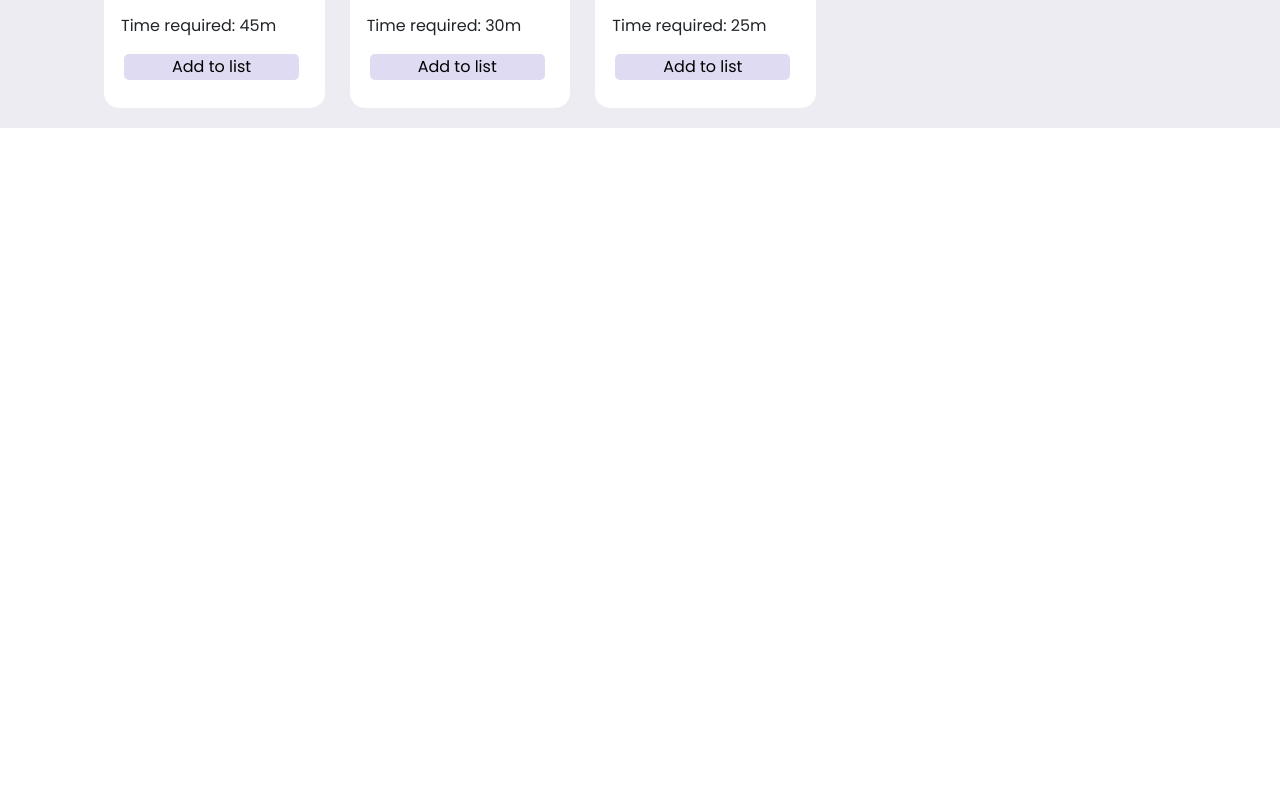
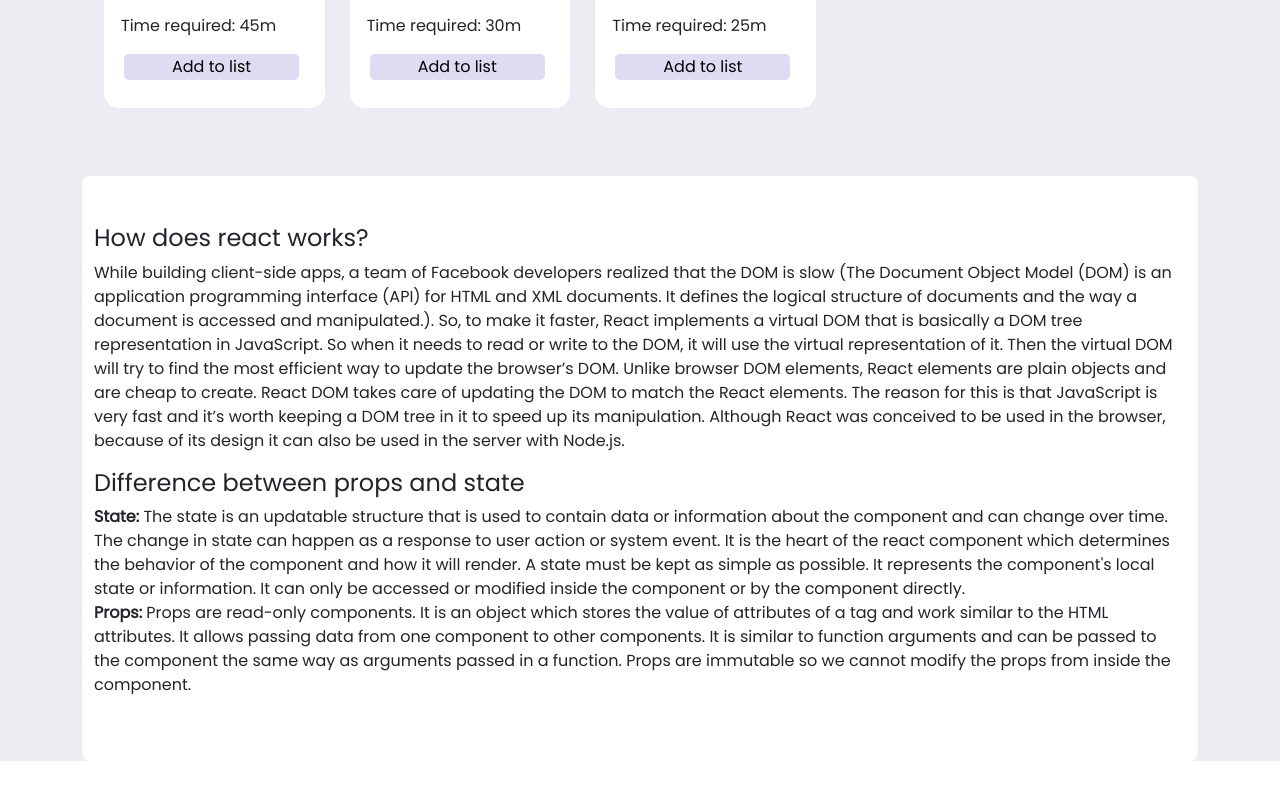
Before and after one commit to Shafayet-Hossain23/strength-center, a React (Create React App) app: page / in a window 1280 px wide. Shown: the part 846-1646 px from the top of the page. Before the commit the page ends 974 px from the top, so only its background shows below. Built offline with nearby package versions, Linux system fonts and the light colour scheme.

Commit message:
question-section

```diff
--- /dev/null
+++ b/src/Component/Bonus-section/question.js
@@ -0,0 +1,25 @@
+import React from 'react';
+
+const Question = () => {
+    return (
+        <div className="bg-white  container my-5 pb-5 rounded-3">
+            <div className="pt-5">
+                <h4>How does react works?</h4>
+                <p>While building client-side apps, a team of Facebook developers realized that the DOM is slow (The Document Object Model (DOM) is an application programming interface (API) for HTML and XML documents. It defines the logical structure of documents and the way a document is accessed and manipulated.). So, to make it faster, React implements a virtual DOM that is basically a DOM tree representation in JavaScript. So when it needs to read or write to the DOM, it will use the virtual representation of it. Then the virtual DOM will try to find the most efficient way to update the browser’s DOM.
+                    Unlike browser DOM elements, React elements are plain objects and are cheap to create. React DOM takes care of updating the DOM to match the React elements. The reason for this is that JavaScript is very fast and it’s worth keeping a DOM tree in it to speed up its manipulation.
+                    Although React was conceived to be used in the browser, because of its design it can also be used in the server with Node.js. </p>
+            </div>
+            <div>
+                <h4>Difference between props and state</h4>
+                <p><span className='fw-bold'>State: </span>
+                    The state is an updatable structure that is used to contain data or information about the component and can change over time. The change in state can happen as a response to user action or system event. It is the heart of the react component which determines the behavior of the component and how it will render. A state must be kept as simple as possible. It represents the component's local state or information. It can only be accessed or modified inside the component or by the component directly. <br />
+
+                    <span className='fw-bold'>Props: </span>
+                    Props are read-only components. It is an object which stores the value of attributes of a tag and work similar to the HTML attributes. It allows passing data from one component to other components. It is similar to function arguments and can be passed to the component the same way as arguments passed in a function. Props are immutable so we cannot modify the props from inside the component.</p>
+            </div>
+
+        </div>
+    );
+};
+
+export default Question;
--- a/src/Component/Exercises/Exercises.js
+++ b/src/Component/Exercises/Exercises.js
@@ -4,6 +4,7 @@
 import './Exercises.css'
 import Exercise from '../Exercise/Exercise';
 import User from '../User/User';
+import Question from '../Bonus-section/question';
 
 const Exercises = () => {
     const [exercises, setExercises] = useState([]);
@@ -18,6 +19,7 @@
         setSelected(newSelected)
     }
     return (
+        <div>
             <div className='container'>
                 <div className='row'>
                     <div className='col-8'>
@@ -43,6 +45,11 @@
                     </div>
                 </div>
             </div>
+            <div className='container mt-5'>
+                <Question></Question>
+            </div>
+
+        </div>
 
 
     );
```
Lines whose indentation alone changed are shown as unchanged.
